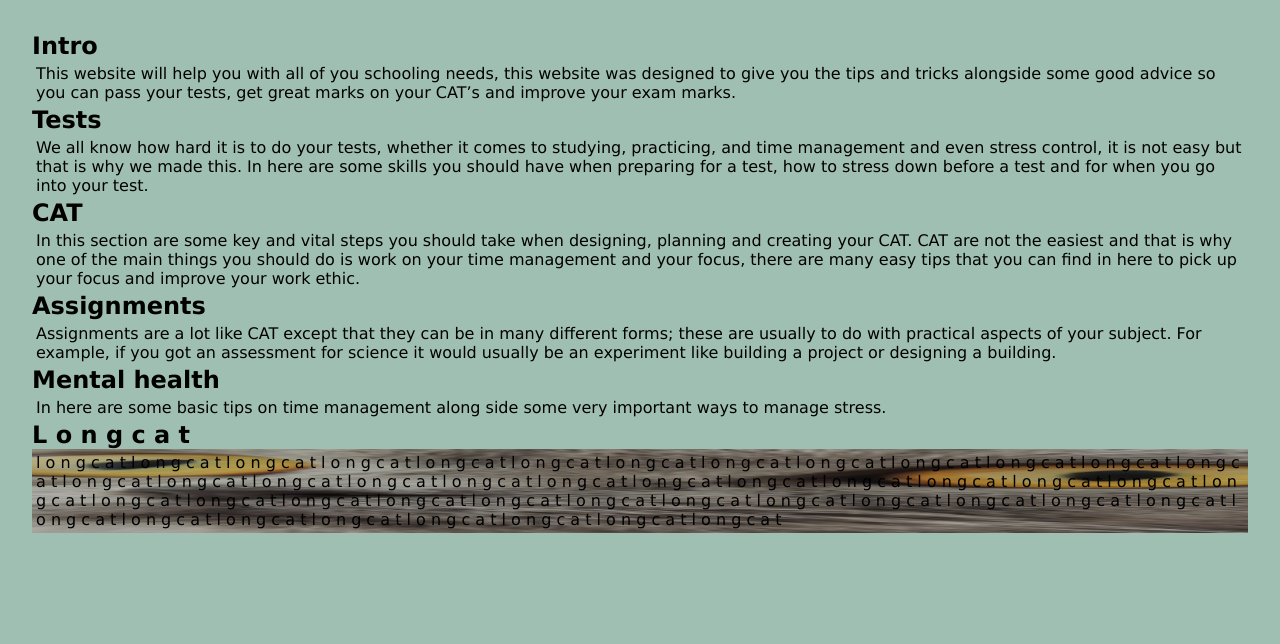
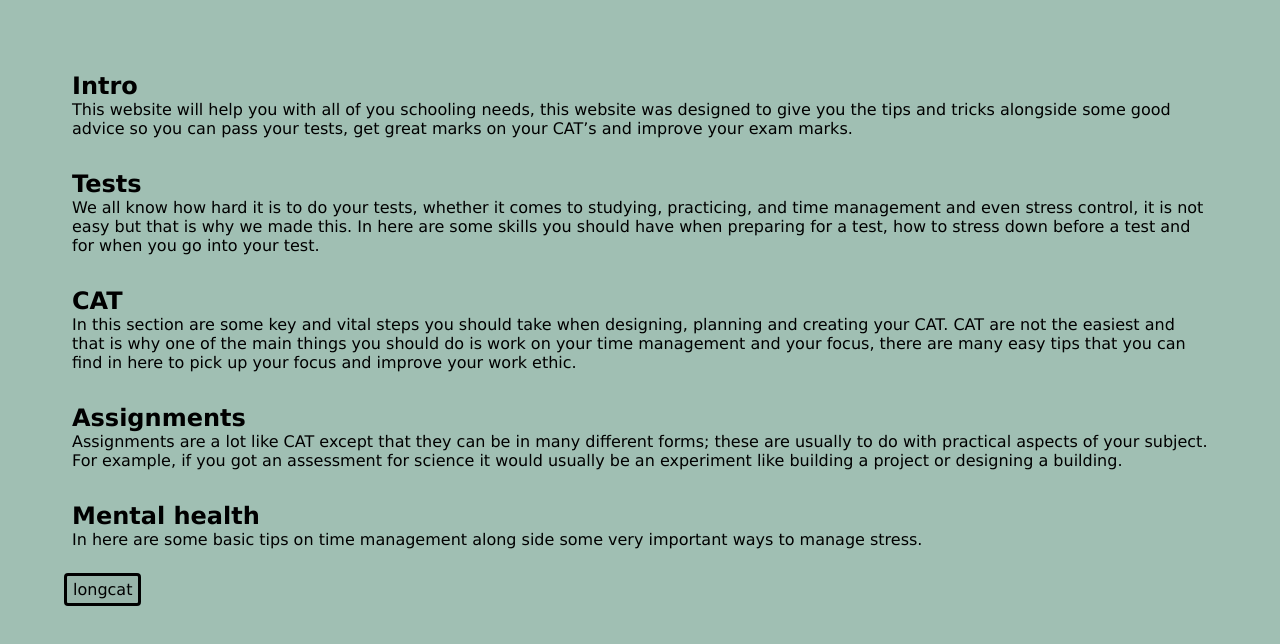
Before and after one commit to Dominic-College/seqta-redesign-harry-oscar-alex, a plain HTML site: page index.html in a window 1280 px wide. Drawn offline with Linux system fonts and the light colour scheme.

Commit message:
Reformat index.html, add scripts/script.js, add css

```diff
--- a/css/main.css
+++ b/css/main.css
@@ -4,7 +4,7 @@
 
 html {
 	background-color:#A0BFB3;
-	padding:32px;
+	padding:64px;
 }
 
 body {
@@ -12,15 +12,30 @@ body {
 	margin:0;
 }
 
-article {
+article section {
+	padding:8px;
+	margin-bottom:16px;
 }
 
 article h2 {
-	margin:inherit;
+	margin:0;
 }
+
 article p {
-	padding:4px;
-	margin:inherit;
+	margin:0;
+}
+
+button {
+	padding:4px 6px;
+	background-color:rgba(0,0,0,0.05);
+	border:3px #000000 solid;
+	border-radius:4px;
+	font:inherit;
+}
+
+button:hover {
+	background-color:rgba(0,0,0,0.15);
+	cursor:pointer;
 }
 
 .longcat {
@@ -28,3 +43,7 @@ article p {
 	background-repeat:no-repeat;
 	background-size:100% 100%;
 }
+
+.hidden {
+	display:none;
+}
--- a/index.html
+++ b/index.html
@@ -7,30 +7,52 @@
 	</head>
 	<body>
 		<article>
+			<section>
 				<h2>Intro</h2>
 				<p>
 					This website will help you with all of you schooling needs, this website was designed to give you the tips and tricks alongside some good advice so you can pass your tests, get great marks on your CAT’s and improve your exam marks.
 				</p>
+			</section>
+
+			<section>
 				<h2>Tests</h2>
 				<p>
 					We all know how hard it is to do your tests, whether it comes to studying, practicing, and time management and even stress control, it is not easy but that is why we made this. In here are some skills you should have when preparing for a test, how to stress down before a test and for when you go into your test.
 				</p>
+			</section>
+
+			<section>
 				<h2>CAT</h2>
 				<p>
 					In this section are some key and vital steps you should take when designing, planning and creating your CAT. CAT are not the easiest and that is why one of the main things you should do is work on your time management and your focus, there are many easy tips that you can find in here to pick up your focus and improve your work ethic.
 				</p>
+			</section>
+
+			<section>
 				<h2>Assignments</h2>
 				<p>
 					Assignments are a lot like CAT except that they can be in many different forms; these are usually to do with practical aspects of your subject. For example, if you got an assessment for science it would usually be an experiment like building a project or designing a building.
 				</p>
+			</section>
+
+			<section>
 				<h2>Mental health</h2>
 				<p>
 					In here are some basic tips on time management along side some very important ways to manage stress.
 				</p>
+			</section>
+
+			<div>
+				<button id="longcatShowButton">longcat</button>
+			</div>
+			<section id="longcatSection" class="longcat hidden">
 				<h2>L o n g c a t</h2>
-			<p class="longcat">
+				<p>
 					l o n g c a t l o n g c a t l o n g c a t l o n g c a t l o n g c a t l o n g c a t l o n g c a t l o n g c a t l o n g c a t l o n g c a t l o n g c a t l o n g c a t l o n g c a t l o n g c a t l o n g c a t l o n g c a t l o n g c a t l o n g c a t l o n g c a t l o n g c a t l o n g c a t l o n g c a t l o n g c a t l o n g c a t l o n g c a t l o n g c a t l o n g c a t l o n g c a t l o n g c a t l o n g c a t l o n g c a t l o n g c a t l o n g c a t l o n g c a t l o n g c a t l o n g c a t l o n g c a t l o n g c a t l o n g c a t l o n g c a t l o n g c a t l o n g c a t l o n g c a t l o n g c a t l o n g c a t l o n g c a t
 				</p>
+			</section>
 		</article>
+
+		<script src="scripts/script.js"></script>
 	</body>
 </html>
--- /dev/null
+++ b/scripts/script.js
@@ -0,0 +1,9 @@
+var longcatShowButton = document.getElementById('longcatShowButton');
+var longcatSection = document.getElementById('longcatSection');
+
+function clickLongcatShowButton() {
+	longcatSection.classList.remove('hidden');
+	longcatShowButton.classList.add('hidden');
+}
+
+longcatShowButton.onclick = clickLongcatShowButton;
```
Lines whose indentation alone changed are shown as unchanged.
